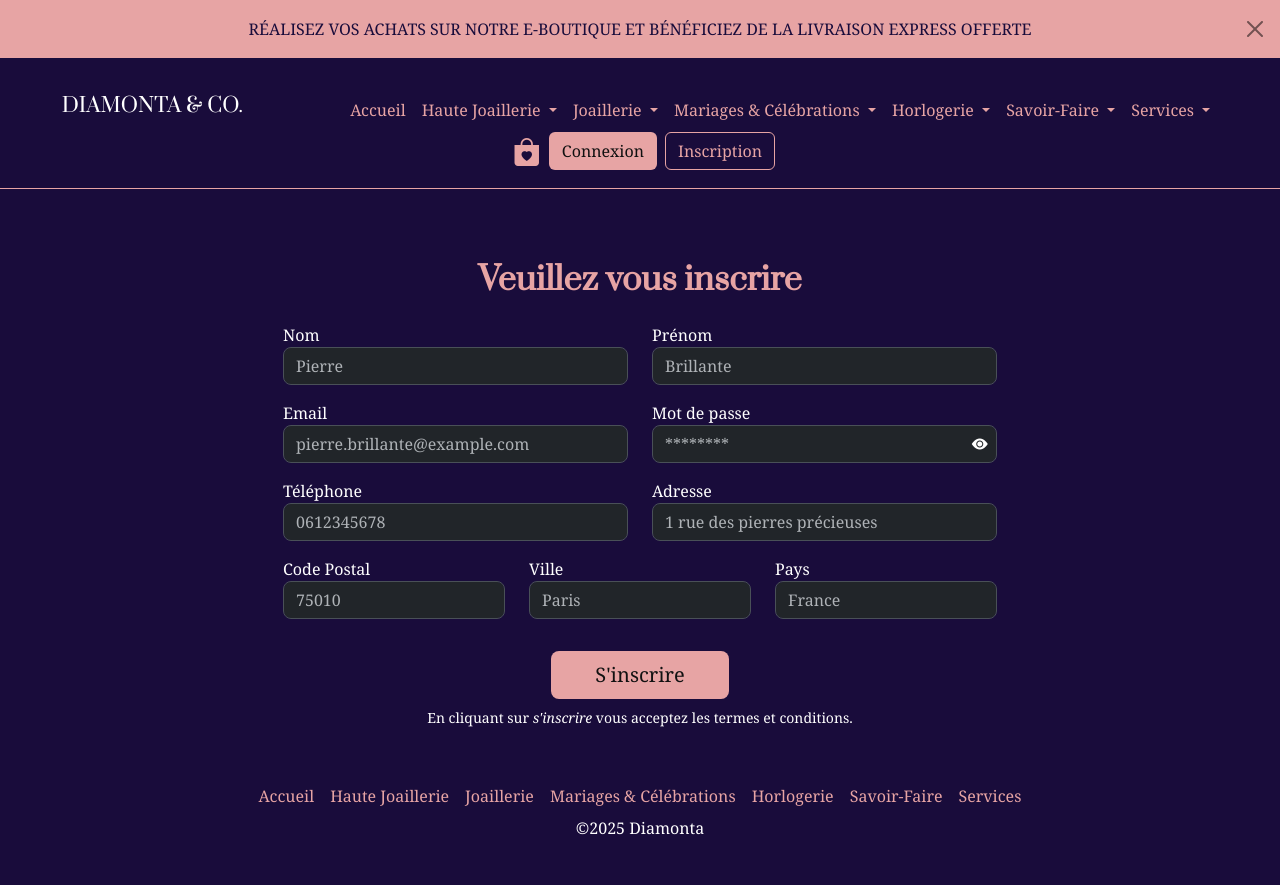
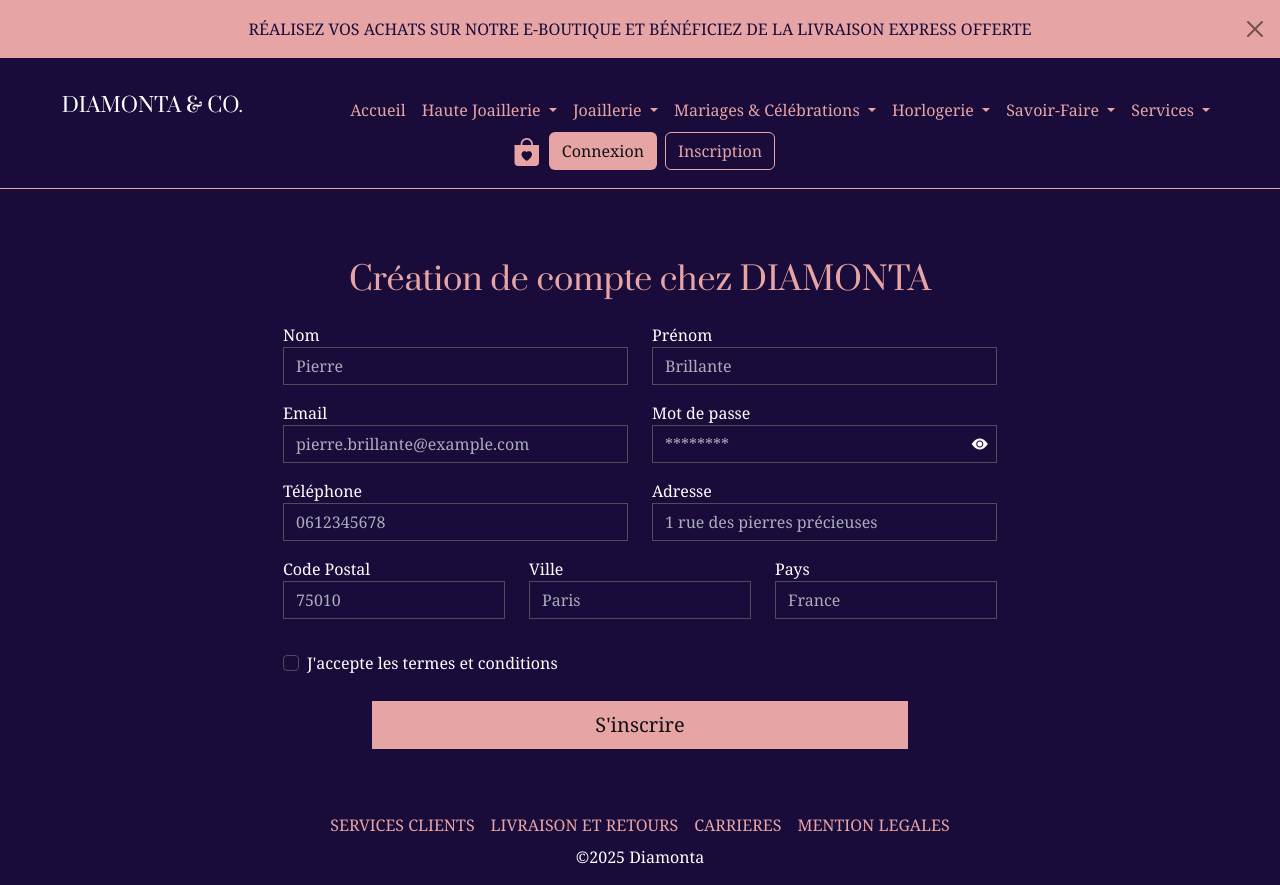
Before and after one commit to IslemFou/DIAMONTA, a PHP site: page /DIAMONTA/register.php in a window 1280 px wide. Before the commit the page ends 835 px from the top, so only its background shows below. Run offline with PHP 8.4, Linux system fonts and the light colour scheme.

Commit message:
modification au niveau des styles et footer

```diff
--- a/assets/css/style.css
+++ b/assets/css/style.css
@@ -135,6 +135,11 @@ main {
   min-height: 770px;
 }
 
+/* input[type="email"] {
+  background-color: #77194a;
+  color: #382d52;
+} */
+
 #eyeFill {
   position: absolute !important;
   top: 50% !important;
--- a/inc/footer.inc.php
+++ b/inc/footer.inc.php
@@ -1,15 +1,12 @@
 <?php require_once 'inc/functions.inc.php'; ?>
-<?php ob_end_flush(); ?>
+<?php ob_end_flush(); // Send the contents of the output buffer and turn off output buffering. It's typically used to ensure that all output is sent to the browser immediately, rather than being buffered by PHP. This can be useful in certain situations, such as when you need to send a response to the browser before the script has finished executing. ?>
 </main>
 <footer class="d-flex flex-column justify-content-center align-itms-center text-white">
   <ul class="nav col-12 col-md-auto mb-2 justify-content-center mb-md-0">
-    <li><a href="#" class="nav-link px-2 link-diamonta-pink">Accueil</a></li>
-    <li><a href="#" class="nav-link px-2 link-diamonta-pink">Haute Joaillerie</a></li>
-    <li><a href="#" class="nav-link px-2 link-diamonta-pink">Joaillerie</a></li>
-    <li><a href="#" class="nav-link px-2 link-diamonta-pink">Mariages & Célébrations</a></li>
-    <li><a href="#" class="nav-link px-2 link-diamonta-pink">Horlogerie</a></li>
-    <li><a href="#" class="nav-link px-2 link-diamonta-pink">Savoir-Faire</a></li>
-    <li><a href="#" class="nav-link px-2 link-diamonta-pink">Services</a></li>
+    <li><a href="#" class="nav-link px-2 link-diamonta-pink">SERVICES CLIENTS</a></li>
+    <li><a href="#" class="nav-link px-2 link-diamonta-pink">LIVRAISON ET RETOURS</a></li>
+    <li><a href="#" class="nav-link px-2 link-diamonta-pink">CARRIERES</a></li>
+    <li><a href="#" class="nav-link px-2 link-diamonta-pink">MENTION LEGALES</a></li>
   </ul>
   <p class="text-center text-white">©2025 Diamonta</p>
 </footer>
--- a/inc/functions.inc.php
+++ b/inc/functions.inc.php
@@ -7,7 +7,7 @@ define('BASE_URL', "http://localhost/DIAMONTA/");
 function message(string $text, string $class): string
 {
   return
-    '<div class="w-50 mx-auto d-flex align-items-center alert alert-' . $class . '">' .
+    '<div class="w-100 mx-auto d-flex align-items-around alert alert-' . $class . '">' .
     '<span class="mx-auto">' . $text . '</span>' .
     '<button type="button" class="btn-close align-self-center position-absolute top-50% start-90%" data-bs-dismiss="alert"></button>' .
     '</div>';
--- a/register.php
+++ b/register.php
@@ -94,7 +94,7 @@ require_once 'inc/header.inc.php';
 
 <div class="container rounded-4 w-100" data-bs-theme="dark">
   <div class="p-5 pb-4 border-bottom-0 text-center">
-    <h1 class="fw-bold mb-0 fs-2 text-center text-diamonta-pink">Veuillez vous inscrire</h1>
+    <h1 class=" mb-0 fs-2 text-center text-diamonta-pink">Création de compte chez DIAMONTA</h1>
   </div>
   <?= $info; ?>
   <div class="p-5 pt-0 d-flex justify-content-center align-items-center">
@@ -103,24 +103,24 @@ require_once 'inc/header.inc.php';
       <div class="row">
         <div class="col-md-6 mb-3">
           <label for="lastname">Nom</label>
-          <input type="text" class="form-control rounded-3" id="lastanme" name="lastname" placeholder="Pierre">
+          <input type="text" class="form-control bg-transparent rounded-0" id="lastanme" name="lastname" placeholder="Pierre">
         </div>
         <div class="col-md-6 mb-3">
           <label for="firstname">Prénom</label>
-          <input type="text" class="form-control rounded-3" id="firstname" name="firstname" placeholder="Brillante">
+          <input type="text" class="form-control bg-transparent rounded-0" id="firstname" name="firstname" placeholder="Brillante">
         </div>
       </div>
 
       <div class="row">
         <div class="col-md-6 mb-3">
           <label for="email">Email</label>
-          <input type="text" class="form-control rounded-3" id="email" name="email"
+          <input type="text" class="form-control bg-transparent rounded-0" id="email" name="email"
             placeholder="pierre.brillante@example.com">
         </div>
         <div class="col-md-6 mb-3">
           <label for="password">Mot de passe</label>
           <div class="position-relative">
-            <input type="password" class="form-control rounded-3 " id="password" name="password" placeholder="********">
+            <input type="password" class="form-control bg-transparent rounded-0" id="password" name="password" placeholder="********">
             <i class="bi bi-eye-fill" id="eyeFill" onclick="showHidePass()"></i>
           </div>
         </div>
@@ -129,11 +129,11 @@ require_once 'inc/header.inc.php';
       <div class="row">
         <div class="col-md-6 mb-3">
           <label for="phone">Téléphone</label>
-          <input type="text" class="form-control rounded-3" id="phone" name="phone" placeholder="0612345678">
+          <input type="text" class="form-control bg-transparent rounded-0" id="phone" name="phone" placeholder="0612345678">
         </div>
         <div class="col-md-6 mb-3">
           <label for="address">Adresse</label>
-          <input type="text" class="form-control rounded-3" id="address" name="address"
+          <input type="text" class="form-control bg-transparent rounded-0" id="address" name="address"
             placeholder="1 rue des pierres précieuses">
         </div>
       </div>
@@ -141,24 +141,37 @@ require_once 'inc/header.inc.php';
       <div class="row">
         <div class="col-md-4 mb-3">
           <label for="zip_code">Code Postal</label>
-          <input type="text" class="form-control rounded-3" id="zip_code" name="zip_code" placeholder="75010">
+          <input type="text" class="form-control bg-transparent rounded-0" id="zip_code" name="zip_code" placeholder="75010">
         </div>
         <div class="col-md-4 mb-3">
           <label for="city">Ville</label>
-          <input type="text" class="form-control rounded-3" id="city" name="city" placeholder="Paris">
+          <input type="text" class="form-control bg-transparent rounded-0" id="city" name="city" placeholder="Paris">
         </div>
         <div class="col-md-4 mb-3">
           <label for="country">Pays</label>
-          <input type="text" class="form-control rounded-3" id="country" name="country" placeholder="France">
+          <input type="text" class="form-control bg-transparent rounded-0" id="country" name="country" placeholder="France">
         </div>
       </div>
 
       <div class="row d-flex flex-column justify-content-center align-items-center mt-3">
-        <div class="d-flex flex-column justify-content-center align-items-center">
-          <button class="w-25 col-md-6 mb-2 btn btn-lg rounded-3 btn-diamonta-pink" type="submit">S'inscrire</button>
-          <small class="col-md-12 text-white text-center">En cliquant sur <em>s'inscrire</em> vous acceptez les
+
+      <div class="col-12">
+    <div class="form-check">
+      <input class="form-check-input bg-transparent" type="checkbox" value="" id="invalidCheck" required>
+      <label class="form-check-label" for="invalidCheck">
+       J'accepte les termes et conditions
+      </label>
+      <div class="invalid-feedback">
+        You must agree before submitting.
+      </div>
+    </div>
+  </div>
+
+        <div class="d-flex flex-column justify-content-center align-items-center mt-3">
+          <button class="w-75 p-2 col-md-6 m-2 btn btn-lg rounded-0 btn-diamonta-pink" type="submit">S'inscrire</button>
+          <!-- <small class="col-md-12 text-white text-center">En cliquant sur <em>s'inscrire</em> vous acceptez les
             termes et
-            conditions.</small>
+            conditions.</small> -->
         </div>
       </div>
 
```
Also changed, not shown: login.php (+6 -6 lines).
